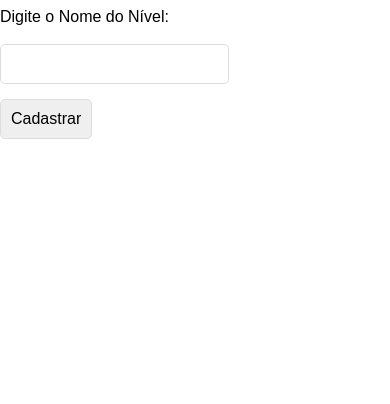
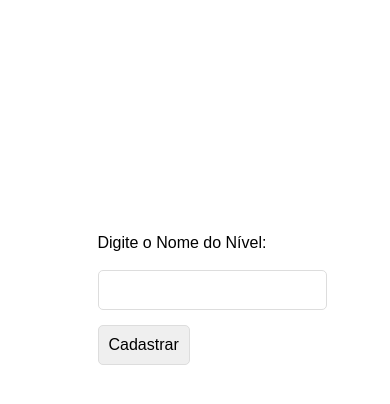
Before and after one commit to AndreyMouraGouvea/PHP-Controle-Estoque-Mobile, a website: page www/niveis.html in a window 390 px wide. Drawn offline with nearby package versions, Linux system fonts and the light colour scheme; no server answers.

Commit message:
PHP - CONTROLE DE ESTOQUE - MOBILE

```diff
--- a/www/niveis.html
+++ b/www/niveis.html
@@ -19,12 +19,14 @@ body{
 
 .content{
     margin-top: 2%;
+    margin-top: 60%;
+    margin-left: 25%;
     display: flex;
     justify-content: center;
+
 }
 .contato{
     width: 100%;
-    max-width: 600px;
 }
 .form{
     display: flex;
```
Also changed, not shown: www/index.html (+5 -10 lines).
